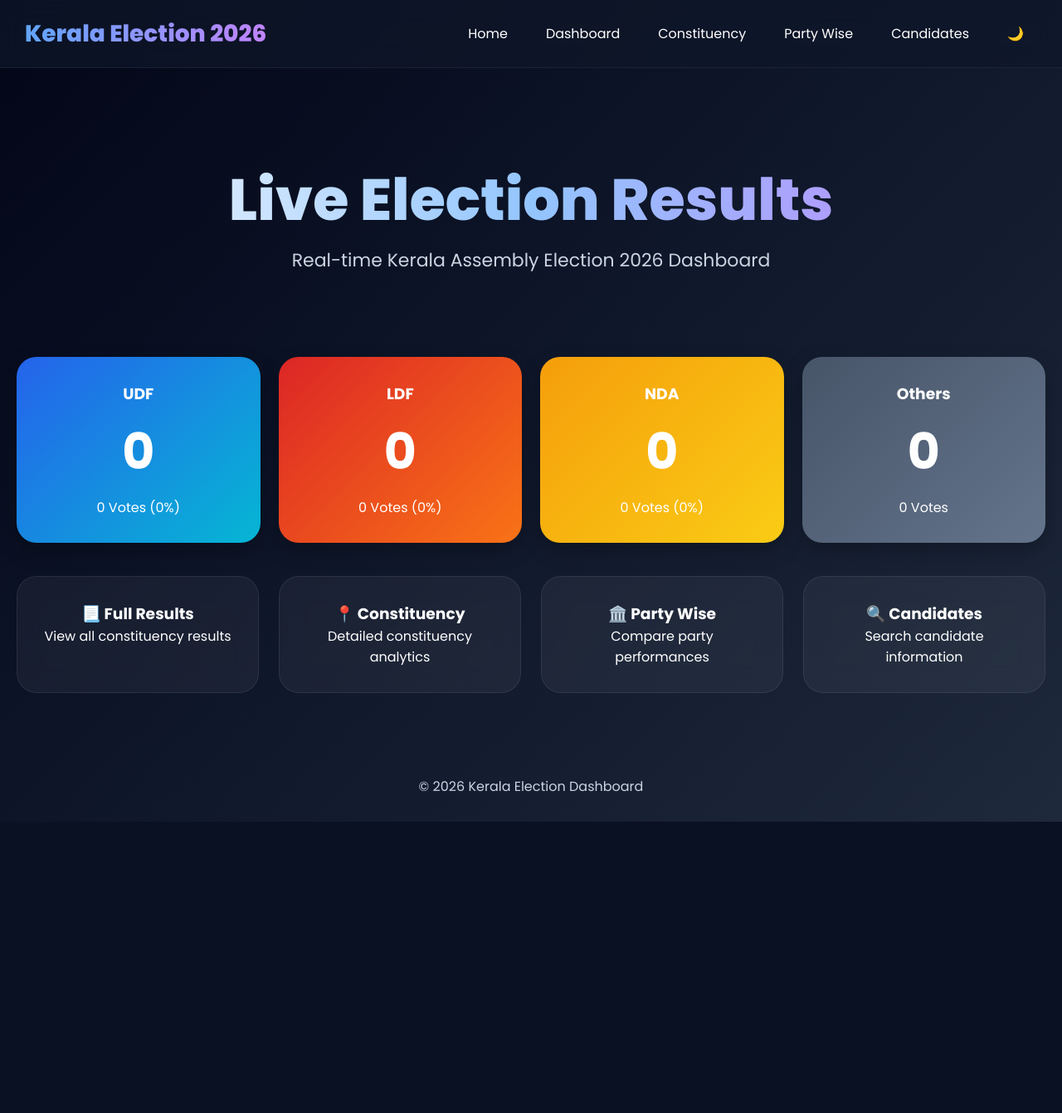
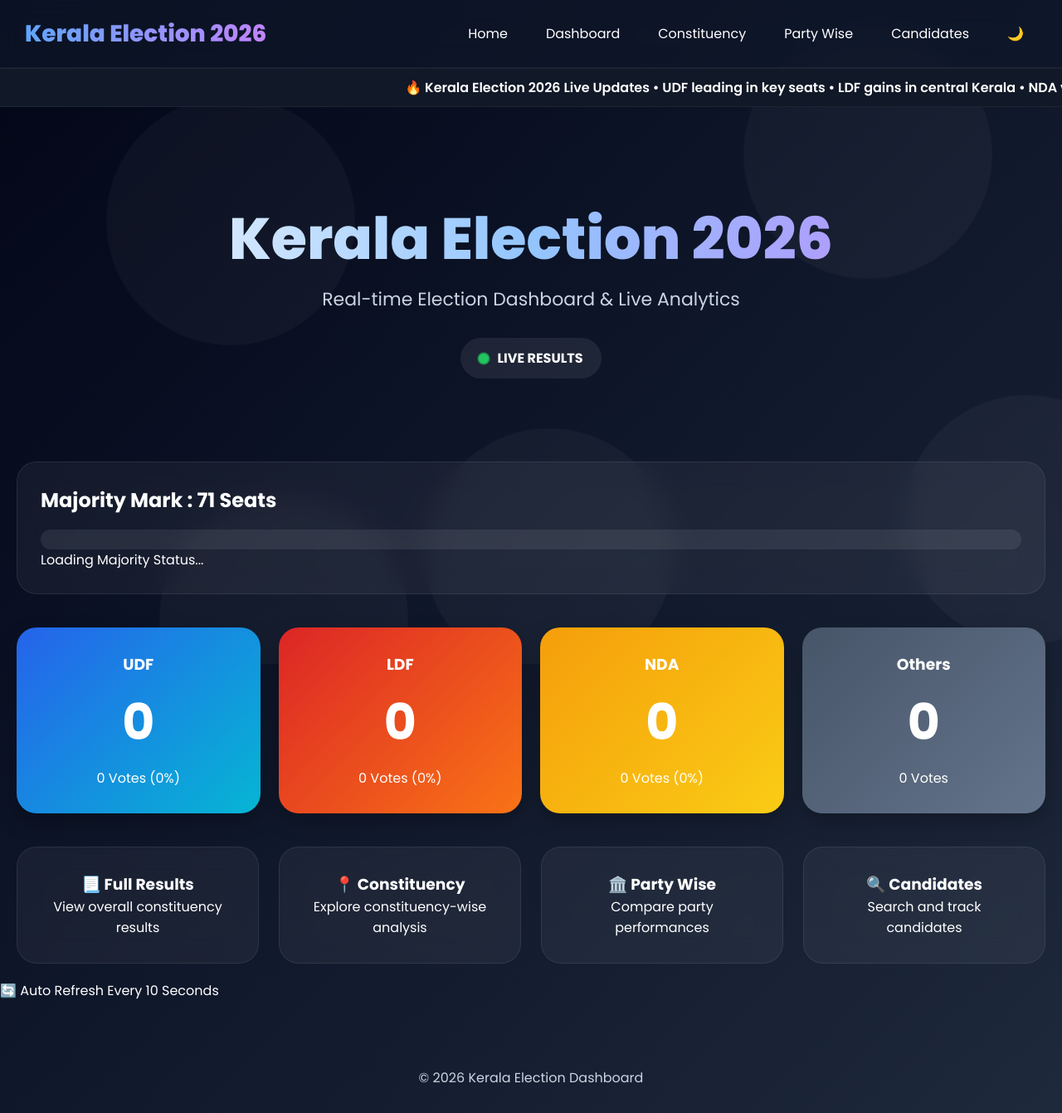
Before and after one commit to shilpamaryvarghese/Election-2026, a Flask app: page / in a window 1280 px wide. Shown: the whole page at 83% size. Before the commit the page ends 990 px from the top, so only its background shows below. Run offline with Flask 3, Linux system fonts and the light colour scheme; data that the repository does not hold is empty.

Commit message:
Update index.html

```diff
--- a/templates/index.html
+++ b/templates/index.html
@@ -4,11 +4,20 @@
 <head>
 
 <meta charset="UTF-8">
-<meta name="viewport" content="width=device-width, initial-scale=1.0">
 
-<title>Kerala Election 2026</title>
+<meta
+    name="viewport"
+    content="width=device-width, initial-scale=1.0"
+>
 
-<link rel="stylesheet" href="/static/style.css">
+<title>
+    Kerala Election 2026
+</title>
+
+<link
+    rel="stylesheet"
+    href="/static/style.css"
+>
 
 </head>
 
@@ -18,14 +27,31 @@
 
 <div class="navbar">
 
-    <h2>Kerala Election 2026</h2>
+    <h2>
+        Kerala Election 2026
+    </h2>
 
     <div class="nav-links">
-        <a href="/">Home</a>
-        <a href="/dashboard">Dashboard</a>
-        <a href="/constituency">Constituency</a>
-        <a href="/partywise">Party Wise</a>
-        <a href="/candidates">Candidates</a>
+
+        <a href="/">
+            Home
+        </a>
+
+        <a href="/dashboard">
+            Dashboard
+        </a>
+
+        <a href="/constituency">
+            Constituency
+        </a>
+
+        <a href="/partywise">
+            Party Wise
+        </a>
+
+        <a href="/candidates">
+            Candidates
+        </a>
 
         <a
             href="#"
@@ -33,23 +59,84 @@
         >
             🌙
         </a>
+
     </div>
 
 </div>
+
+
+<!-- LIVE TICKER -->
+
+<div class="ticker-wrap">
+
+    <div class="ticker">
+
+        🔥 Kerala Election 2026 Live Updates • UDF leading in key seats • LDF gains in central Kerala • NDA vote share rising • Live counting continues across all constituencies • Real-time election dashboard
+
+    </div>
+
+</div>
+
+
+<!-- BACKGROUND -->
+
+<div class="bg-animation">
+
+    <span></span>
+    <span></span>
+    <span></span>
+    <span></span>
+    <span></span>
+
+</div>
+
 
 <!-- HERO -->
 
 <div class="hero">
 
     <h1>
-        Live Election Results
+        Kerala Election 2026
     </h1>
 
     <p>
-        Real-time Kerala Assembly Election 2026 Dashboard
+        Real-time Election Dashboard & Live Analytics
+    </p>
+
+    <div class="live-badge">
+
+        <span></span>
+
+        LIVE RESULTS
+
+    </div>
+
+</div>
+
+
+<!-- MAJORITY -->
+
+<div class="majority-box">
+
+    <h3>
+        Majority Mark : 71 Seats
+    </h3>
+
+    <div class="majority-bar">
+
+        <div
+            class="majority-fill"
+            id="majorityFill"
+        ></div>
+
+    </div>
+
+    <p id="majorityText">
+        Loading Majority Status...
     </p>
 
 </div>
+
 
 <!-- LIVE SEATS -->
 
@@ -59,7 +146,9 @@
 
     <div class="seat-card udf">
 
-        <h3>UDF</h3>
+        <h3>
+            UDF
+        </h3>
 
         <h1 id="udf">
             0
@@ -71,11 +160,14 @@
 
     </div>
 
+
     <!-- LDF -->
 
     <div class="seat-card ldf">
 
-        <h3>LDF</h3>
+        <h3>
+            LDF
+        </h3>
 
         <h1 id="ldf">
             0
@@ -87,11 +179,14 @@
 
     </div>
 
+
     <!-- NDA -->
 
     <div class="seat-card nda">
 
-        <h3>NDA</h3>
+        <h3>
+            NDA
+        </h3>
 
         <h1 id="nda">
             0
@@ -103,11 +198,14 @@
 
     </div>
 
+
     <!-- OTHERS -->
 
     <div class="seat-card oth">
 
-        <h3>Others</h3>
+        <h3>
+            Others
+        </h3>
 
         <h1 id="oth">
             0
@@ -121,7 +219,8 @@
 
 </div>
 
-<!-- QUICK LINKS -->
+
+<!-- NAVIGATION GRID -->
 
 <div class="grid">
 
@@ -135,10 +234,11 @@
         </h3>
 
         <p>
-            View all constituency results
+            View overall constituency results
         </p>
 
     </a>
+
 
     <a
         href="/constituency"
@@ -150,10 +250,11 @@
         </h3>
 
         <p>
-            Detailed constituency analytics
+            Explore constituency-wise analysis
         </p>
 
     </a>
+
 
     <a
         href="/partywise"
@@ -170,6 +271,7 @@
 
     </a>
 
+
     <a
         href="/candidates"
         class="card"
@@ -180,12 +282,22 @@
         </h3>
 
         <p>
-            Search candidate information
+            Search and track candidates
         </p>
 
     </a>
 
 </div>
+
+
+<!-- AUTO REFRESH -->
+
+<div class="refresh-status">
+
+    🔄 Auto Refresh Every 10 Seconds
+
+</div>
+
 
 <!-- FOOTER -->
 
@@ -194,6 +306,7 @@
     © 2026 Kerala Election Dashboard
 
 </div>
+
 
 <script>
 
@@ -208,7 +321,7 @@ function toggleDark(){
 }
 
 
-/* ANIMATE NUMBER */
+/* ANIMATE COUNTER */
 
 function animateValue(
     id,
@@ -217,7 +330,8 @@ function animateValue(
     duration
 ){
 
-    let obj = document.getElementById(id);
+    let obj =
+        document.getElementById(id);
 
     let range = end - start;
 
@@ -230,15 +344,15 @@ function animateValue(
         }
 
         let progress = Math.min(
-            (timestamp - startTime)
-            /
-            duration,
+            (
+                timestamp - startTime
+            ) / duration,
             1
         );
 
         obj.innerText = Math.floor(
             progress * range + start
-        );
+        ).toLocaleString();
 
         if(progress < 1){
             requestAnimationFrame(step);
@@ -295,7 +409,8 @@ async function loadSummary(){
 
         let json = await res.json();
 
-        let results = json.data || [];
+        let results =
+            json.data || [];
 
         let summary = {
 
@@ -323,23 +438,29 @@ async function loadSummary(){
 
         let totalVotes = 0;
 
+
+        /* PROCESS */
+
         results.forEach(r => {
 
-            let alliance = getAlliance(
-                r.Party
-            );
+            let alliance =
+                getAlliance(
+                    r.Party
+                );
 
-            let votes = parseInt(
-                r.Votes || 0
-            );
+            let votes =
+                parseInt(
+                    r.Votes || 0
+                );
+
+            let status =
+                (
+                    r.Status || ""
+                ).toLowerCase();
 
             summary[alliance].votes += votes;
 
             totalVotes += votes;
-
-            let status = (
-                r.Status || ""
-            ).toLowerCase();
 
             if(
                 status.includes("won")
@@ -367,8 +488,10 @@ async function loadSummary(){
                 totalVotes
                 ?
                 (
-                    (votes / totalVotes)
-                    * 100
+                    (
+                        votes /
+                        totalVotes
+                    ) * 100
                 ).toFixed(1)
                 :
                 0;
@@ -377,7 +500,7 @@ async function loadSummary(){
                 key.toLowerCase(),
                 0,
                 seats,
-                800
+                1000
             );
 
             document.getElementById(
@@ -385,7 +508,8 @@ async function loadSummary(){
                 + "_votes"
             ).innerText =
 
-                votes.toLocaleString()
+                Number(votes)
+                .toLocaleString()
 
                 +
 
@@ -396,6 +520,60 @@ async function loadSummary(){
                 "%)";
 
         });
+
+
+        /* MAJORITY */
+
+        let majorityLeader = "LDF";
+
+        let maxSeats = 0;
+
+        Object.keys(summary)
+        .forEach(key => {
+
+            if(
+                summary[key].seats
+                >
+                maxSeats
+            ){
+
+                maxSeats =
+                    summary[key].seats;
+
+                majorityLeader = key;
+
+            }
+
+        });
+
+        let majorityPercent =
+            (maxSeats / 71) * 100;
+
+        if(majorityPercent > 100){
+            majorityPercent = 100;
+        }
+
+        document
+        .getElementById(
+            "majorityFill"
+        )
+        .style.width =
+            majorityPercent + "%";
+
+        document
+        .getElementById(
+            "majorityText"
+        )
+        .innerText =
+
+            majorityLeader +
+
+            " leading with " +
+
+            maxSeats +
+
+            " seats";
+
 
     }
 
```
